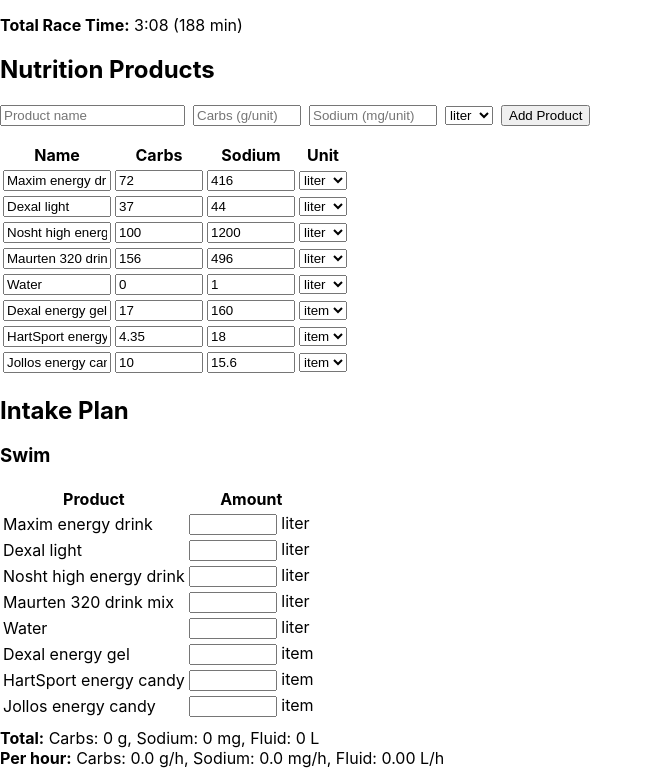
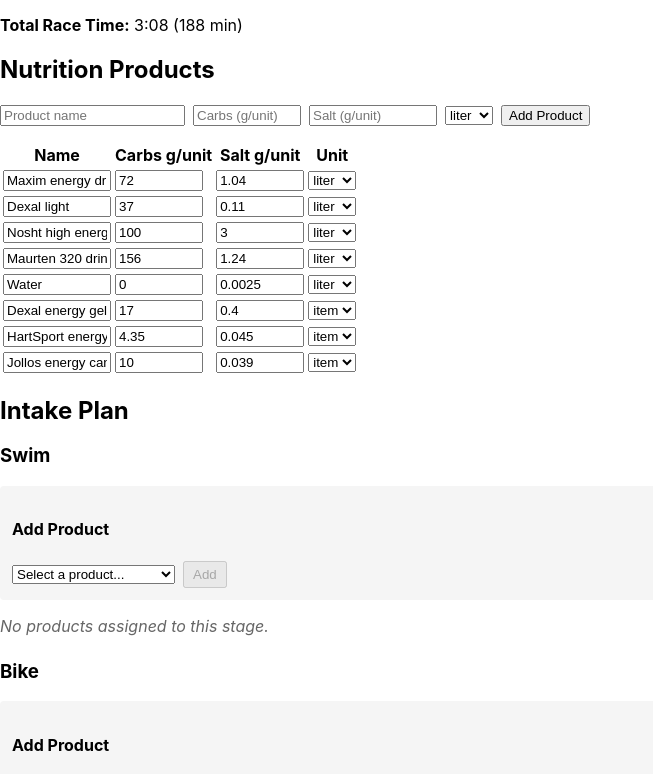
Before and after one commit to atorma/triathlon-fueling-planner, a React (Vite) app: page / in a window 1280 px wide. Shown: the part 242-1016 px from the top of the page, without its empty margins (0-653 px from the left). Built offline with nearby package versions, Linux system fonts and the light colour scheme.

Commit message:
Sodium to salt

```diff
--- a/src/components/IntakePlan.tsx
+++ b/src/components/IntakePlan.tsx
@@ -1,13 +1,13 @@
-import React from 'react';
+import React, { useState } from 'react';
 import { useNutrition } from '../context/NutritionContext';
 import { Product, Stage, Assignment } from '../types/nutrition';
 
 interface Totals {
   totalCarbs: number;
-  totalSodium: number;
+  totalSalt: number;
   totalFluid: number;
   rateCarbs: number;
-  rateSodium: number;
+  rateSalt: number;
   rateFluid: number;
 }
 
@@ -22,27 +22,27 @@ function computeTotals(
   durationMin: number
 ): Totals {
   let totalCarbs = 0;
-  let totalSodium = 0;
+  let totalSalt = 0;
   let totalFluid = 0;
   const assigned = assignments[stageKey.toString()] || [];
   assigned.forEach(({ productId, quantity }) => {
     const product = products.find((p) => p.id === productId);
     if (!product) return;
     totalCarbs += product.carbs * quantity;
-    totalSodium += product.sodium * quantity;
+    totalSalt += product.salt * quantity;
     if (product.unit === 'liter') {
       totalFluid += quantity;
     }
   });
   const rateCarbs = durationMin ? totalCarbs / (durationMin / 60) : 0;
-  const rateSodium = durationMin ? totalSodium / (durationMin / 60) : 0;
+  const rateSalt = durationMin ? totalSalt / (durationMin / 60) : 0;
   const rateFluid = durationMin ? totalFluid / (durationMin / 60) : 0;
   return {
     totalCarbs,
-    totalSodium,
+    totalSalt,
     totalFluid,
     rateCarbs,
-    rateSodium,
+    rateSalt,
     rateFluid,
   };
 }
@@ -54,25 +54,25 @@ function computeRaceTotals(
 ): RaceTotals {
   // Sum all stages
   let totalCarbs = 0;
-  let totalSodium = 0;
+  let totalSalt = 0;
   let totalFluid = 0;
   let totalMinutes = 0;
   stages.forEach((stage) => {
     const totals = computeTotals(assignments, products, stage.id, stage.duration || 0);
     totalCarbs += totals.totalCarbs;
-    totalSodium += totals.totalSodium;
+    totalSalt += totals.totalSalt;
     totalFluid += totals.totalFluid;
     totalMinutes += stage.duration || 0;
   });
   const rateCarbs = totalMinutes ? totalCarbs / (totalMinutes / 60) : 0;
-  const rateSodium = totalMinutes ? totalSodium / (totalMinutes / 60) : 0;
+  const rateSalt = totalMinutes ? totalSalt / (totalMinutes / 60) : 0;
   const rateFluid = totalMinutes ? totalFluid / (totalMinutes / 60) : 0;
   return {
     totalCarbs,
-    totalSodium,
+    totalSalt,
     totalFluid,
     rateCarbs,
-    rateSodium,
+    rateSalt,
     rateFluid,
     totalMinutes,
   };
@@ -80,14 +80,32 @@ function computeRaceTotals(
 
 const IntakePlan: React.FC = () => {
   const { state, dispatch } = useNutrition();
+  const [selectedProducts, setSelectedProducts] = useState<Record<number, number>>({});
 
   const handleAmountChange = (stageId: number, productId: number, value: string): void => {
     const quantity = parseFloat(value) || 0;
     dispatch({ type: 'ASSIGN_PRODUCT', stageId, productId, quantity });
   };
 
+  const handleAddProduct = (stageId: number): void => {
+    const productId = selectedProducts[stageId];
+    if (productId) {
+      dispatch({ type: 'ASSIGN_PRODUCT', stageId, productId, quantity: 1 });
+      setSelectedProducts(prev => ({ ...prev, [stageId]: 0 }));
+    }
+  };
+
+  const handleRemoveProduct = (stageId: number, productId: number): void => {
+    dispatch({ type: 'ASSIGN_PRODUCT', stageId, productId, quantity: 0 });
+  };
+
   const getAssignments = (stageKey: string | number): Assignment[] =>
     state.assignments[stageKey.toString()] || [];
+
+  const getAvailableProducts = (stageId: number): Product[] => {
+    const assignedProductIds = getAssignments(stageId).map(a => a.productId);
+    return state.products.filter(p => !assignedProductIds.includes(p.id));
+  };
 
   const assignableStages = state.stages.filter(
     (s) => s.name === 'Swim' || s.name === 'Bike' || s.name === 'Run'
@@ -97,11 +115,48 @@ const IntakePlan: React.FC = () => {
   return (
     <section>
       <h2>Intake Plan</h2>
-      {assignableStages.map((stage, idx) => (
+      {assignableStages.map((stage, idx) => {
+        const assignments = getAssignments(stage.id);
+        const availableProducts = getAvailableProducts(stage.id);
+
+        return (
           <div key={stage.id} style={{ marginBottom: 24 }}>
             <h3>{stage.name}</h3>
-          {state.products.length === 0 ? (
-            <div>No products available.</div>
+
+            {/* Add Product Section */}
+            {availableProducts.length > 0 && (
+              <div style={{ marginBottom: 16, padding: 12, backgroundColor: '#f5f5f5', borderRadius: 4 }}>
+                <h4>Add Product</h4>
+                <select
+                  value={selectedProducts[stage.id] || ''}
+                  onChange={(e) => setSelectedProducts(prev => ({
+                    ...prev,
+                    [stage.id]: parseInt(e.target.value) || 0
+                  }))}
+                  style={{ marginRight: 8 }}
+                >
+                  <option value="">Select a product...</option>
+                  {availableProducts.map(product => (
+                    <option key={product.id} value={product.id}>
+                      {product.name}
+                    </option>
+                  ))}
+                </select>
+                <button
+                  onClick={() => handleAddProduct(stage.id)}
+                  disabled={!selectedProducts[stage.id]}
+                  style={{ padding: '4px 8px' }}
+                >
+                  Add
+                </button>
+              </div>
+            )}
+
+            {/* Assigned Products */}
+            {assignments.length === 0 ? (
+              <div style={{ fontStyle: 'italic', color: '#666' }}>
+                No products assigned to this stage.
+              </div>
             ) : (
               <>
                 <table>
@@ -109,34 +164,45 @@ const IntakePlan: React.FC = () => {
                     <tr>
                       <th>Product</th>
                       <th>Amount</th>
+                      <th>Actions</th>
                     </tr>
                   </thead>
                   <tbody>
-                  {state.products.map((product) => {
-                    const assigned = getAssignments(stage.id).find(
-                      (a) => a.productId === product.id
-                    );
+                    {assignments.map((assignment) => {
+                      const product = state.products.find((p) => p.id === assignment.productId);
+                      if (!product) return null;
+
                       return (
-                      <tr key={product.id}>
+                        <tr key={assignment.productId}>
                           <td>{product.name}</td>
                           <td>
                             <input
                               type="number"
                               min="0"
                               step="any"
-                            value={assigned ? assigned.quantity : ''}
+                              value={assignment.quantity}
                               onChange={(e) =>
-                              handleAmountChange(stage.id, product.id, e.target.value)
+                                handleAmountChange(stage.id, assignment.productId, e.target.value)
                               }
                               style={{ width: 80 }}
                             />{' '}
                             <span>{product.unit}</span>
+                          </td>
+                          <td>
+                            <button
+                              onClick={() => handleRemoveProduct(stage.id, assignment.productId)}
+                              style={{ padding: '2px 6px', fontSize: '12px' }}
+                            >
+                              Remove
+                            </button>
                           </td>
                         </tr>
                       );
                     })}
                   </tbody>
                 </table>
+
+                {/* Stage Totals */}
                 {(() => {
                   const totals = computeTotals(
                     state.assignments,
@@ -146,12 +212,15 @@ const IntakePlan: React.FC = () => {
                   );
                   return (
                                       <div style={{ marginTop: 8 }}>
-                    <strong>Total:</strong> Carbs: {totals.totalCarbs} g, Sodium: {totals.totalSodium} mg, Fluid: {totals.totalFluid} L
+                    <strong>Total:</strong> Carbs: {totals.totalCarbs} g, Salt: {totals.totalSalt} g, Fluid: {totals.totalFluid} L
                     <br />
-                    <strong>Per hour:</strong> Carbs: {totals.rateCarbs.toFixed(1)} g/h, Sodium: {totals.rateSodium.toFixed(1)} mg/h, Fluid: {totals.rateFluid.toFixed(2)} L/h
+                    <strong>Per hour:</strong> Carbs: {totals.rateCarbs.toFixed(1)} g/h, Salt: {totals.rateSalt.toFixed(1)} g/h, Fluid: {totals.rateFluid.toFixed(2)} L/h
                   </div>
                   );
                 })()}
+              </>
+            )}
+
             {/* Intake Summary after the Run leg */}
             {idx === assignableStages.length - 1 && (
               <div
@@ -159,20 +228,19 @@ const IntakePlan: React.FC = () => {
               >
                 <h3>Intake Summary (Total for Race)</h3>
                 <div>
-                    <strong>Total:</strong> Carbs: {raceTotals.totalCarbs} g, Sodium: {raceTotals.totalSodium} mg, Fluid: {raceTotals.totalFluid} L
+                  <strong>Total:</strong> Carbs: {raceTotals.totalCarbs} g, Salt: {raceTotals.totalSalt} g, Fluid: {raceTotals.totalFluid} L
                 </div>
                 <div>
-                    <strong>Per hour (whole race):</strong> Carbs: {raceTotals.rateCarbs.toFixed(1)} g/h, Sodium: {raceTotals.rateSodium.toFixed(1)} mg/h, Fluid: {raceTotals.rateFluid.toFixed(2)} L/h
+                  <strong>Per hour (whole race):</strong> Carbs: {raceTotals.rateCarbs.toFixed(1)} g/h, Salt: {raceTotals.rateSalt.toFixed(1)} g/h, Fluid: {raceTotals.rateFluid.toFixed(2)} L/h
                 </div>
                 <div>
                   <strong>Total race time:</strong> {raceTotals.totalMinutes} min
                 </div>
               </div>
             )}
-            </>
-          )}
           </div>
-      ))}
+        );
+      })}
     </section>
   );
 };
--- a/src/components/ProductForm.tsx
+++ b/src/components/ProductForm.tsx
@@ -4,14 +4,14 @@ import { useNutrition } from '../context/NutritionContext';
 interface ProductFormData {
   name: string;
   carbs: string;
-  sodium: string;
+  salt: string;
   unit: 'liter' | 'item';
 }
 
 const defaultProduct: ProductFormData = {
   name: '',
   carbs: '',
-  sodium: '',
+  salt: '',
   unit: 'liter',
 };
 
@@ -33,7 +33,7 @@ const ProductForm: React.FC = () => {
         ...product,
         id: Date.now(),
         carbs: parseFloat(product.carbs) || 0,
-        sodium: parseFloat(product.sodium) || 0,
+        salt: parseFloat(product.salt) || 0,
       },
     });
     setProduct(defaultProduct);
@@ -60,10 +60,10 @@ const ProductForm: React.FC = () => {
         style={{ width: 100, marginRight: 8 }}
       />
       <input
-        name="sodium"
-        placeholder="Sodium (mg/unit)"
+        name="salt"
+        placeholder="Salt (g/unit)"
         type="number"
-        value={product.sodium}
+        value={product.salt}
         onChange={handleChange}
         min="0"
         step="any"
--- a/src/components/ProductList.tsx
+++ b/src/components/ProductList.tsx
@@ -7,7 +7,7 @@ const ProductList: React.FC = () => {
 
   const handleChange = (product: Product, field: keyof Product, value: string | number): void => {
     let updated = { ...product, [field]: value };
-    if (field === 'carbs' || field === 'sodium') {
+    if (field === 'carbs' || field === 'salt') {
       updated[field] = parseFloat(value as string) || 0;
     }
     dispatch({ type: 'UPDATE_PRODUCT', product: updated });
@@ -20,8 +20,8 @@ const ProductList: React.FC = () => {
       <thead>
         <tr>
           <th>Name</th>
-          <th>Carbs</th>
-          <th>Sodium</th>
+          <th>Carbs g/unit</th>
+          <th>Salt g/unit</th>
           <th>Unit</th>
         </tr>
       </thead>
@@ -47,10 +47,10 @@ const ProductList: React.FC = () => {
             </td>
             <td>
               <input
-                name="sodium"
+                name="salt"
                 type="number"
-                value={p.sodium}
-                onChange={(e) => handleChange(p, 'sodium', e.target.value)}
+                value={p.salt}
+                onChange={(e) => handleChange(p, 'salt', e.target.value)}
                 style={{ width: 80 }}
               />
             </td>
--- a/src/context/NutritionContext.tsx
+++ b/src/context/NutritionContext.tsx
@@ -5,14 +5,14 @@ const NutritionContext = createContext<NutritionContextType | undefined>(undefin
 
 const initialState: NutritionState = {
   products: [
-    { id: 1, name: 'Maxim energy drink', carbs: 72, sodium: 416, unit: 'liter' },
-    { id: 2, name: "Dexal light", carbs: 37, sodium: 44, unit: 'liter'},
-    { id: 3, name: "Nosht high energy drink", carbs: 100, sodium: 1200, unit: 'liter'},
-    { id: 4, name: 'Maurten 320 drink mix', carbs: 156, sodium: 496, unit: 'liter' },
-    { id: 5, name: 'Water', carbs: 0, sodium: 1, unit: 'liter' },
-    { id: 6, name: 'Dexal energy gel', carbs: 17, sodium: 160, unit: 'item' },
-    { id: 7, name: 'HartSport energy candy', carbs: 4.35, sodium: 18, unit: 'item' },
-    { id: 8, name: 'Jollos energy candy', carbs: 10, sodium: 15.6, unit: 'item' },
+    { id: 1, name: 'Maxim energy drink', carbs: 72, salt: 1.04, unit: 'liter' },
+    { id: 2, name: "Dexal light", carbs: 37, salt: 0.11, unit: 'liter'},
+    { id: 3, name: "Nosht high energy drink", carbs: 100, salt: 3.0, unit: 'liter'},
+    { id: 4, name: 'Maurten 320 drink mix', carbs: 156, salt: 1.24, unit: 'liter' },
+    { id: 5, name: 'Water', carbs: 0, salt: 0.0025, unit: 'liter' },
+    { id: 6, name: 'Dexal energy gel', carbs: 17, salt: 0.4, unit: 'item' },
+    { id: 7, name: 'HartSport energy candy', carbs: 4.35, salt: 0.045, unit: 'item' },
+    { id: 8, name: 'Jollos energy candy', carbs: 10, salt: 0.039, unit: 'item' },
   ],
   stages: [
     { id: 1, name: 'Swim', duration: 30 },
--- a/src/types/nutrition.ts
+++ b/src/types/nutrition.ts
@@ -2,7 +2,7 @@ export interface Product {
   id: number;
   name: string;
   carbs: number;
-  sodium: number;
+  salt: number;
   unit: 'liter' | 'item';
 }
 
```
Lines whose indentation alone changed are shown as unchanged.
